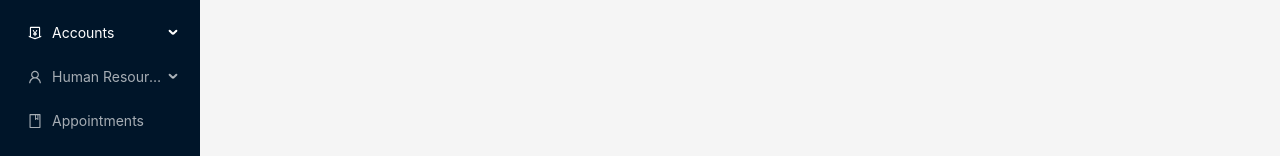
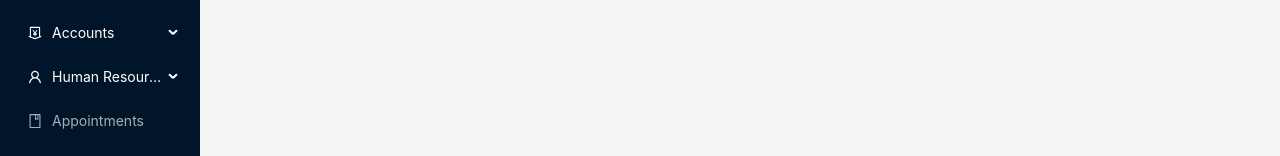
Before and after one commit to Life-Entify/mrecord-dev, a React (Create React App) app: page / in a window 1280 px wide. Shown: the part 187-343 px from the top of the page. Built offline with nearby package versions, Linux system fonts and the light colour scheme.

Commit message:
router bug fix

```diff
--- a/src/components/base/sidebar.tsx
+++ b/src/components/base/sidebar.tsx
@@ -25,7 +25,7 @@ export const items = [
     getItem("Payments", routeNames.payments),
     getItem("Payrolls", routeNames.payrolls),
   ]),
-  getItem("Human Resource", routeNames.appointments, <UserOutlined />, [
+  getItem("Human Resource", "", <UserOutlined />, [
     getItem("Staff", routeNames.staff),
     getItem("Departments", routeNames.departments),
   ]),
```
